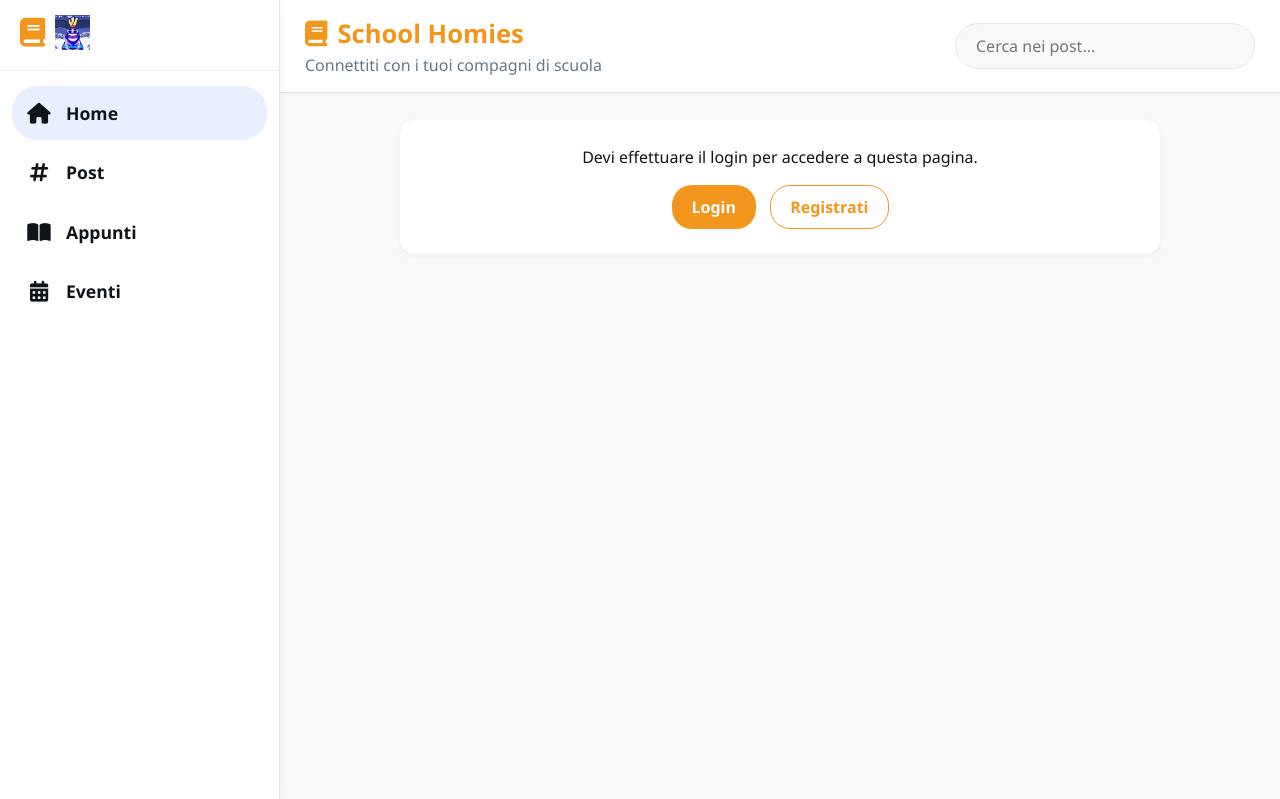
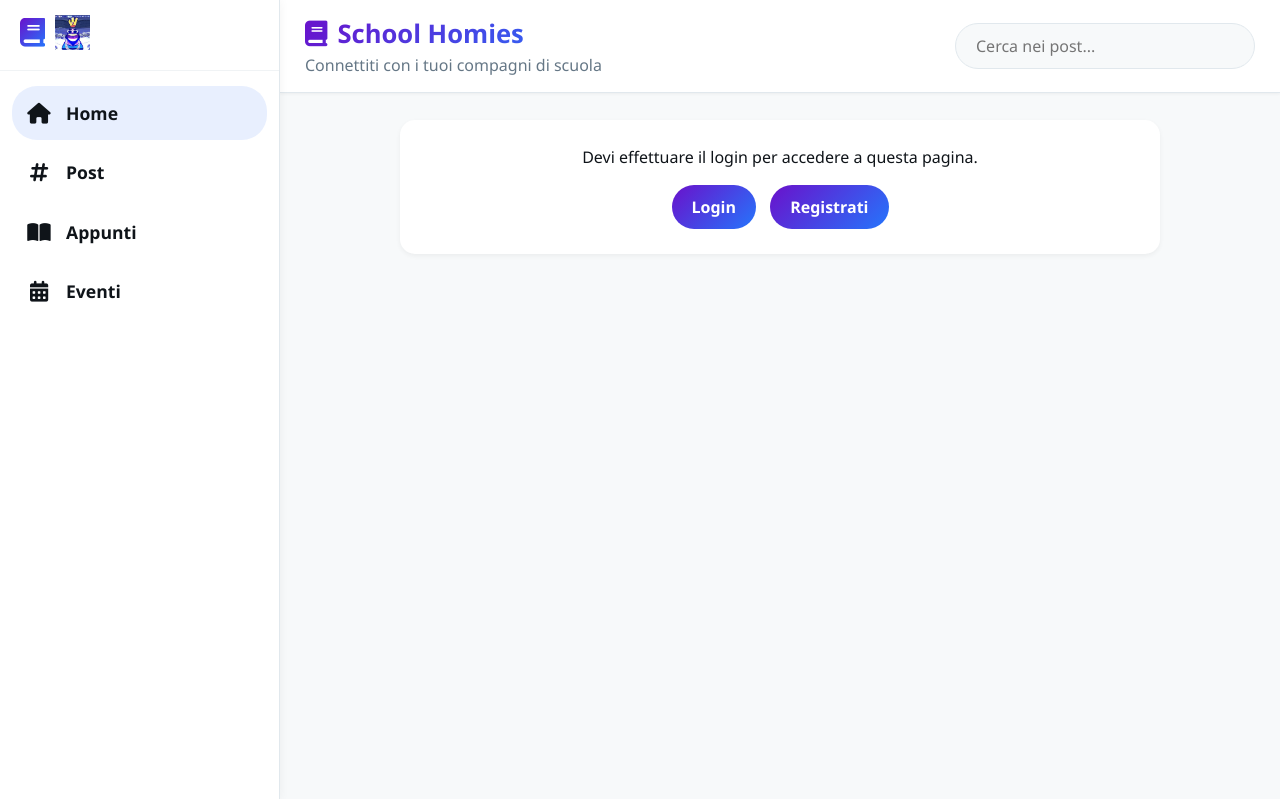
Before and after one commit to papaveri-fan-club/school_homies, a PHP site: page /index.php in a window 1280 px wide. Shown: the top 799 px of the page. Run offline with PHP 8.4, Linux system fonts and the light colour scheme.

Commit message:
colori index fix
colori cambiati

```diff
--- a/pub/index.php
+++ b/pub/index.php
@@ -49,7 +49,9 @@
 
     .logo i {
         font-size: 1.8rem;
-        color: rgb(242, 150, 29);
+        background: linear-gradient(135deg, #6a11cb 0%, #2575fc 100%);
+        -webkit-background-clip: text;
+        -webkit-text-fill-color: transparent;
         margin-right: 10px;
     }
 
@@ -75,7 +77,7 @@
 
     .menu-item:hover {
         background-color: #e8f5fe;
-        color: rgb(242, 150, 29);
+        background: linear-gradient(135deg, #6a11cb 0%, #2575fc 100%);
         transform: translateX(2px);
     }
 
@@ -93,7 +95,7 @@
 
     /* Pulsante di post */
     .post-button {
-        background-color: rgb(242, 150, 29);
+        background: linear-gradient(135deg, #6a11cb 0%, #2575fc 100%);
         color: white;
         border: none;
         border-radius: 25px;
@@ -104,11 +106,11 @@
         margin: 20px 12px;
         cursor: pointer;
         transition: background-color 0.2s ease;
-        box-shadow: 0 2px 5px rgba(242, 150, 29, 0.3);
+        box-shadow: 0 2px 5px rgba(106, 17, 203, 0.3);
     }
 
     .post-button:hover {
-        background-color: rgb(222, 136, 25);
+        opacity: 0.9;
     }
 
     /* Profilo utente */
@@ -164,7 +166,9 @@
     .header-title {
         font-size: 1.6rem;
         font-weight: bold;
-        color: rgb(242, 150, 29);
+        background: linear-gradient(135deg, #6a11cb 0%, #2575fc 100%);
+        -webkit-background-clip: text;
+        -webkit-text-fill-color: transparent;
         display: flex;
         align-items: center;
     }
@@ -195,9 +199,9 @@
 
     .search-input:focus {
         outline: none;
-        border-color: rgb(242, 150, 29);
+        border-color: #6a11cb;
         background-color: #fff;
-        box-shadow: 0 0 0 2px rgba(242, 150, 29, 0.2);
+        box-shadow: 0 0 0 2px rgba(106, 17, 203, 0.2);
     }
 
     /* Area dei post */
@@ -216,7 +220,7 @@
 
     /* Pulsanti di login */
     .btn-twitter {
-        background-color: rgb(242, 150, 29);
+        background: linear-gradient(135deg, #6a11cb 0%, #2575fc 100%);
         color: white;
         padding: 10px 20px;
         border-radius: 20px;
@@ -227,13 +231,13 @@
     }
 
     .btn-twitter-outline {
-        background-color: transparent;
-        color: rgb(242, 150, 29);
+        background: transparent;
+        color: linear-gradient(135deg, #6a11cb 0%, #2575fc 100%);
         padding: 9px 19px;
         border-radius: 20px;
         text-decoration: none;
         font-weight: bold;
-        border: 1px solid rgb(242, 150, 29);
+        border: 1px solid #6a11cb;
         display: inline-block;
     }
 
@@ -245,6 +249,27 @@
         margin-bottom: 20px;
         box-shadow: 0 2px 5px rgba(0,0,0,0.05);
         text-align: center;
+    }
+
+    /* Stile per i pulsanti con gradiente */
+    button, .btn-twitter, .btn-twitter-outline {
+        background: linear-gradient(135deg, #6a11cb 0%, #2575fc 100%);
+        color: white;
+        border: none;
+        border-radius: 25px;
+        padding: 10px 20px;
+        font-size: 1rem;
+        font-weight: bold;
+        cursor: pointer;
+        transition: all 0.3s ease;
+        text-align: center;
+        text-decoration: none;
+        display: inline-block;
+    }
+
+    button:hover, .btn-twitter:hover, .btn-twitter-outline:hover {
+        opacity: 0.9;
+        transform: scale(1.05);
     }
 </style>
 
```
